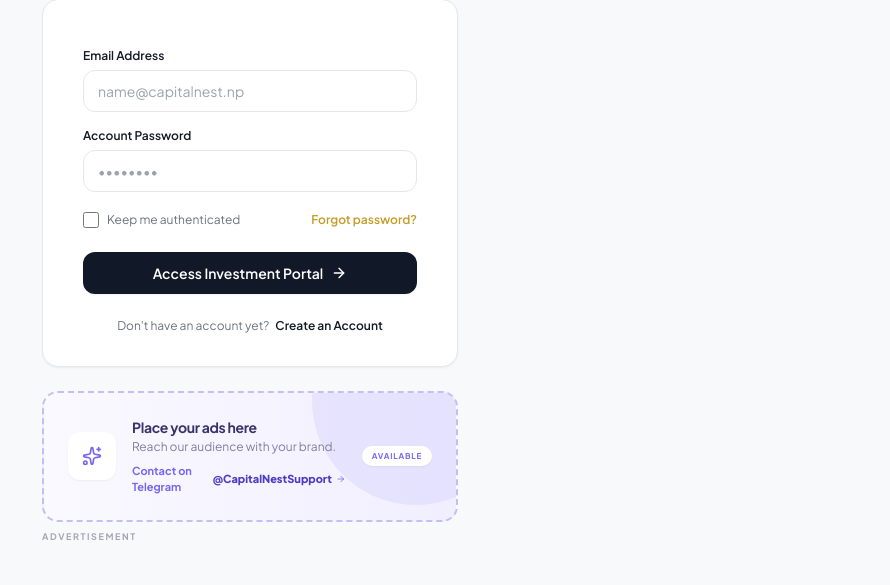
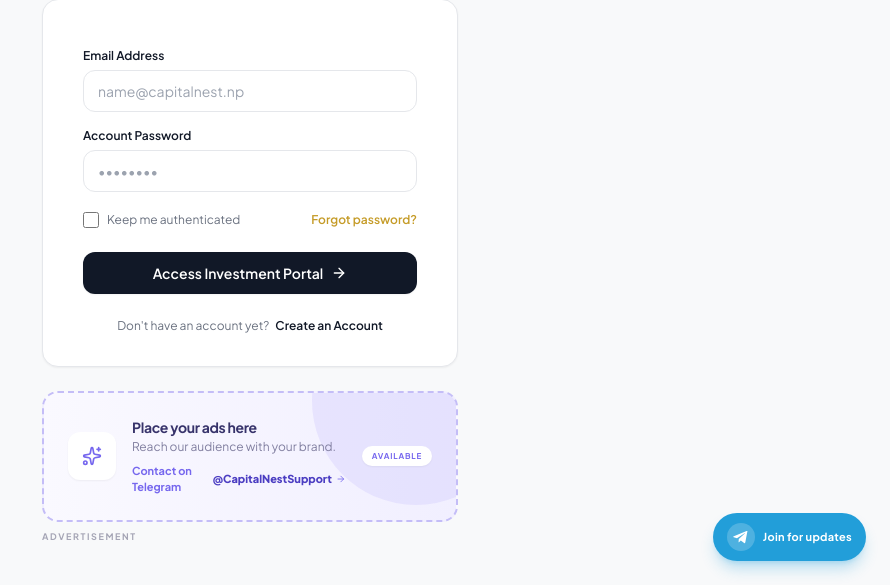
Before and after one commit to dasdasdasdasdasdasdffff/newupdatess, a PHP site: page / in a window 1280 px wide. Shown: the part 215-800 px from the top of the page, without its empty margins (390-1280 px from the left). Run offline with PHP 8.4, Linux system fonts and the light colour scheme; some libraries are stand-ins or nearby versions.

Commit message:
Add floating Telegram updates button
Co-authored-by: Copilot <223556219+Copilot@users.noreply.github.com>

```diff
--- a/app/Views/auth/login.php
+++ b/app/Views/auth/login.php
@@ -113,6 +113,8 @@
         <?php $adCompact = true; require dirname(__DIR__) . '/components/ad_space.php'; ?>
     </div>
 
+    <?php require dirname(__DIR__) . '/components/telegram_float.php'; ?>
+
     <script>
         lucide.createIcons();
     </script>
--- a/app/Views/auth/register.php
+++ b/app/Views/auth/register.php
@@ -125,6 +125,8 @@
         <?php $adCompact = true; require dirname(__DIR__) . '/components/ad_space.php'; ?>
     </div>
 
+    <?php require dirname(__DIR__) . '/components/telegram_float.php'; ?>
+
     <script>
         lucide.createIcons();
     </script>
--- /dev/null
+++ b/app/Views/components/telegram_float.php
@@ -0,0 +1,10 @@
+<a href="https://t.me/Capital_Nest_Nepal" target="_blank" rel="noopener noreferrer"
+    class="fixed bottom-5 right-5 z-40 flex items-center gap-2 rounded-full bg-[#229ED9] px-3.5 py-2.5 text-white shadow-lg shadow-[#229ED9]/30 transition hover:-translate-y-0.5 hover:bg-[#168AC1] hover:shadow-xl sm:bottom-6 sm:right-6"
+    aria-label="Join CapitalNest Nepal Telegram channel for updates">
+    <span class="grid h-7 w-7 place-items-center rounded-full bg-white/20">
+        <svg viewBox="0 0 24 24" class="h-4 w-4 fill-current" aria-hidden="true">
+            <path d="M21.6 3.4 18.5 20c-.2 1.2-.9 1.5-1.8.9l-5-3.7-2.4 2.3c-.3.3-.5.5-1 .5l.4-5.1 9.3-8.4c.4-.4-.1-.6-.6-.2L6 13.7 1.1 12.2c-1.1-.3-1.1-1 .2-1.5L20.4 3c.9-.3 1.7.2 1.2.4Z"/>
+        </svg>
+    </span>
+    <span class="text-[10px] font-bold tracking-wide sm:text-[11px]">Join for updates</span>
+</a>
--- a/app/Views/layouts/footer.php
+++ b/app/Views/layouts/footer.php
@@ -23,6 +23,8 @@
         </div>
     </footer>
 
+    <?php require dirname(__DIR__) . '/components/telegram_float.php'; ?>
+
     <script>
         // Render Lucide icons dynamically
         lucide.createIcons();
```
